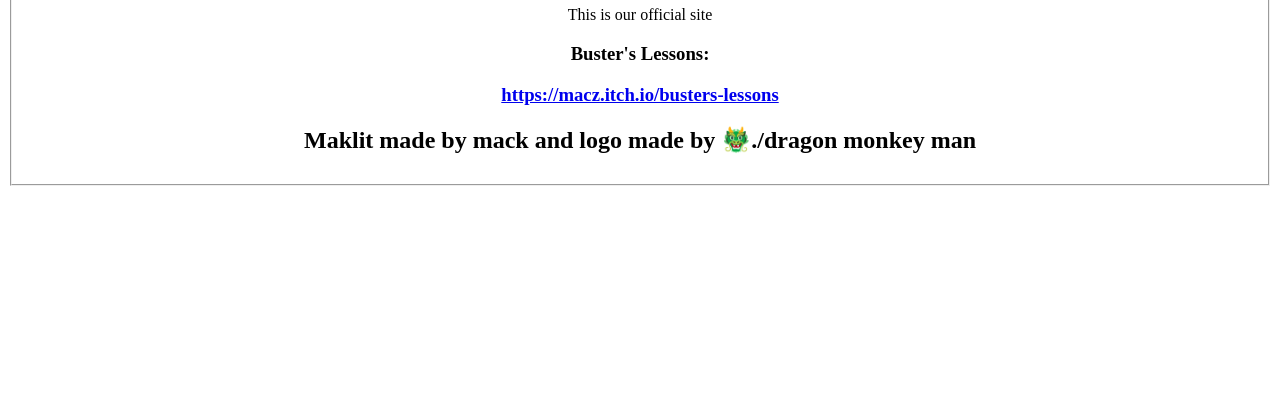
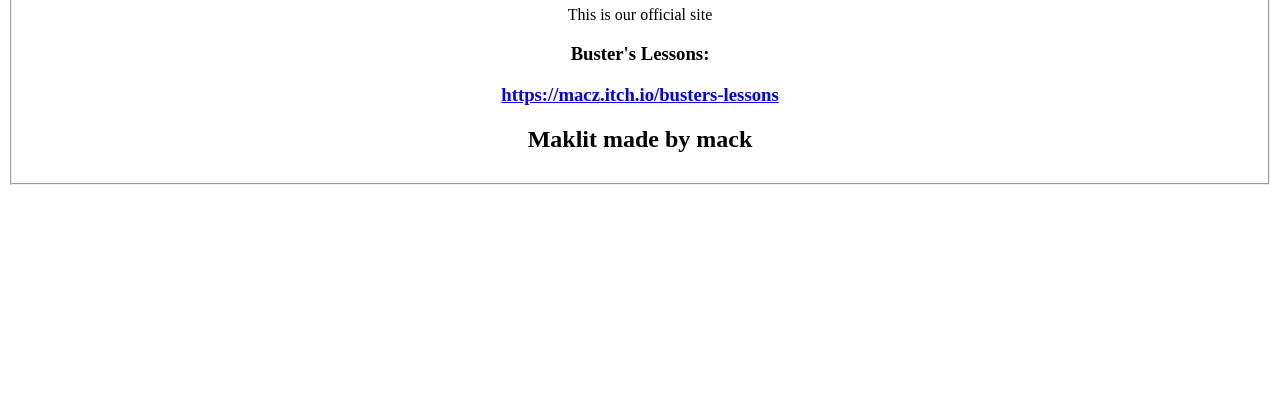
Before and after one commit to Maklit-Productions/maklit-productions.github.io, a plain HTML site: page index.html in a window 1280 px wide. Shown: the part 389-800 px from the top of the page. Drawn offline with Linux system fonts and the light colour scheme.

Commit message:
Update index.html

```diff
--- a/index.html
+++ b/index.html
@@ -4,4 +4,4 @@
 <h1>Welcome to Maklit.XYZ!</h1>
   <p>This is our official site</p>
   <h3>Buster's Lessons:</h3><h3><a href="https://macz.itch.io/busters-lessons">https://macz.itch.io/busters-lessons</a></h3>
-  <h2>Maklit made by mack and logo made by 🐲./dragon monkey man</h2>
+  <h2>Maklit made by mack</h2>
```
